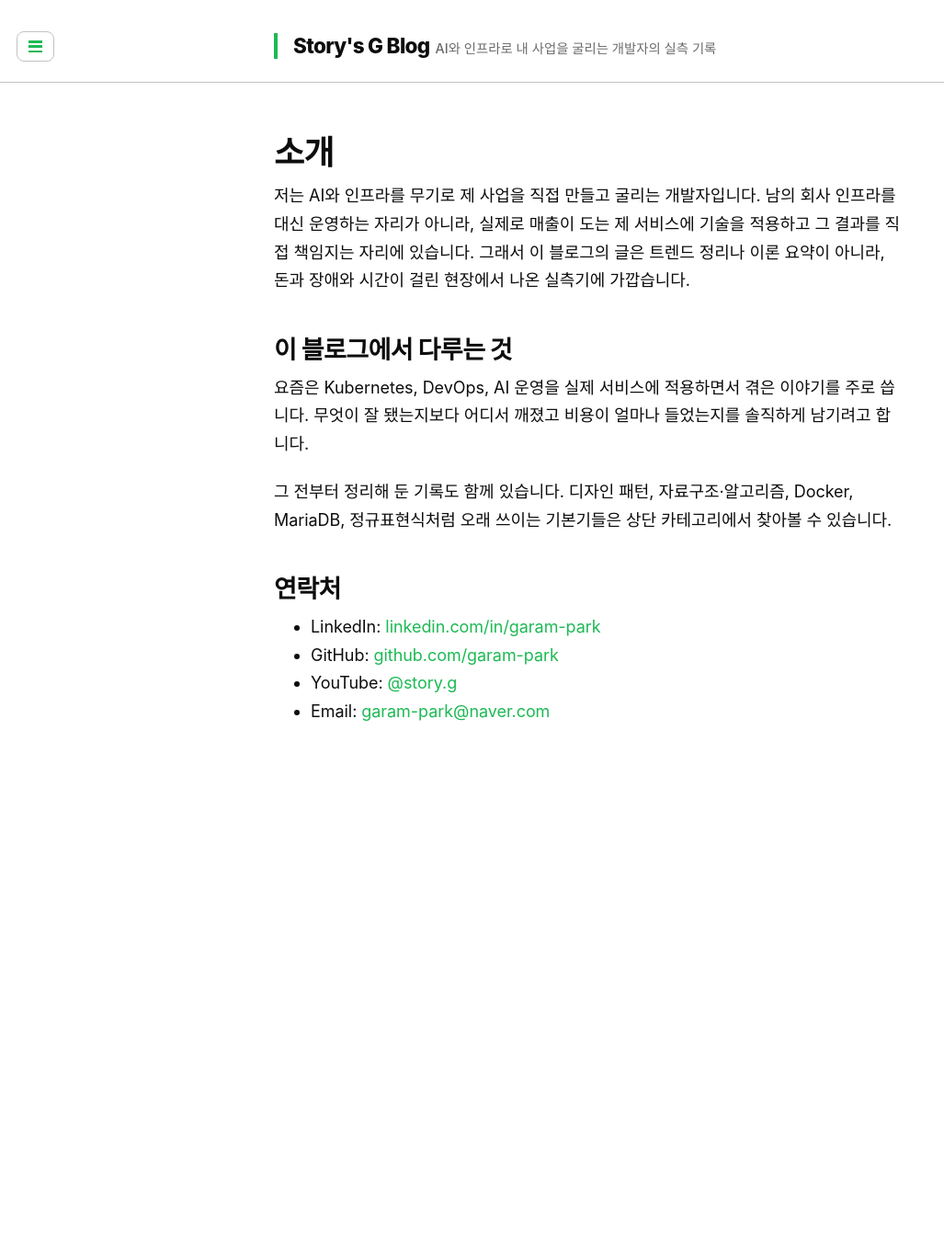
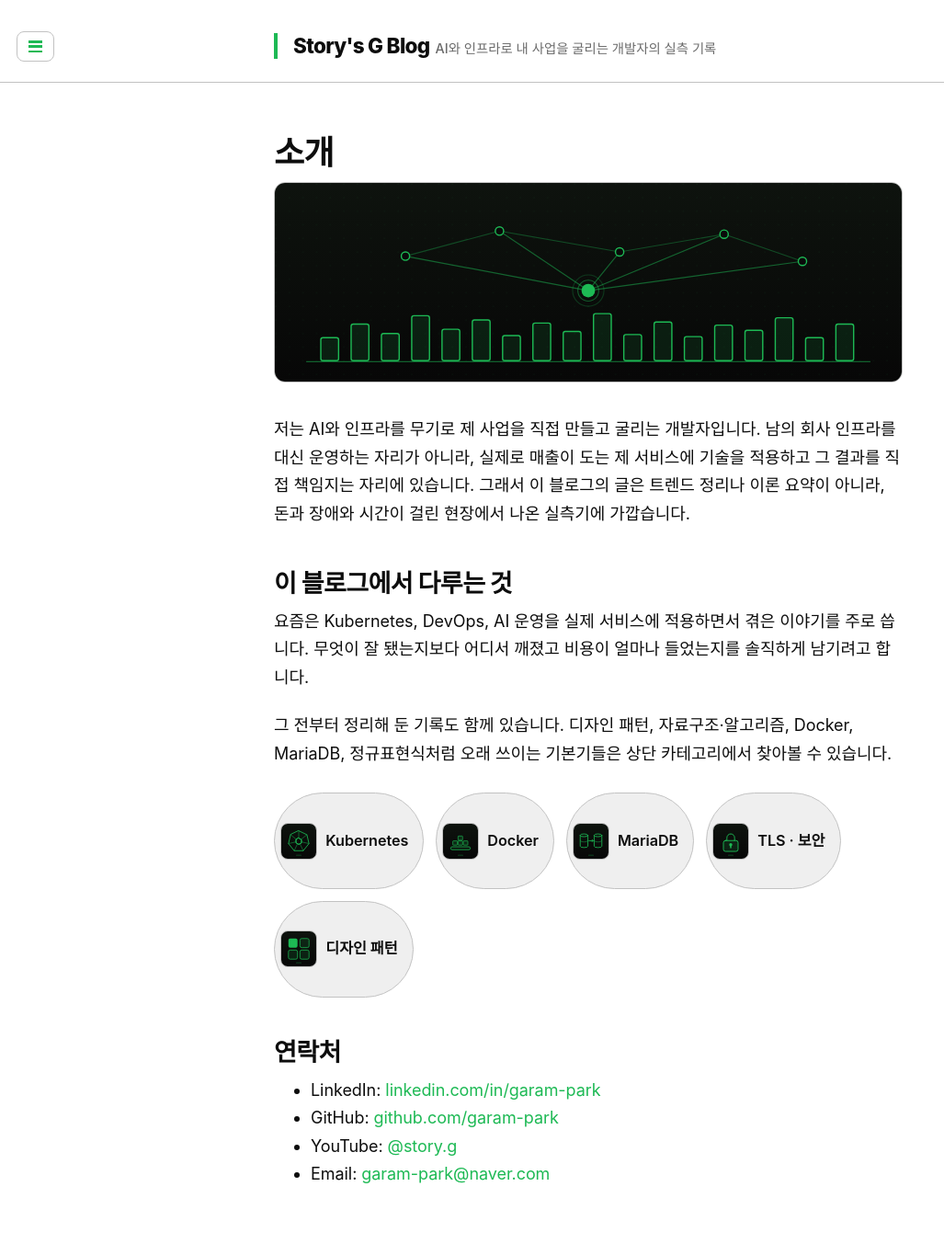
Before and after one commit to garam-park/garam-park.github.io, a Jekyll site: the page built from about.md, in a window 1280 px wide. Shown: the whole page at 92% size, without its empty margins (0-1027 px from the left). Built offline with Jekyll 4.4.1, drawn with Linux system fonts in a browser that asks for light colours; some web fonts are replaced; before the commit the page ends 900 px from its top, so only the background shows below that.

Commit message:
About 페이지에 히어로 배너와 주제 아이콘 칩 추가
텍스트만 있던 소개 페이지에 인프라·네트워크 허브 모티프의 벡터 히어로 배너를
상단에 넣고, '다루는 것' 섹션에 추천 카드 아이콘을 재사용한 주제 칩
(Kubernetes·Docker·MariaDB·TLS·디자인 패턴)을 추가해 정체성을 시각화.

```diff
--- a/about.md
+++ b/about.md
@@ -4,6 +4,8 @@ title: 소개
 permalink: /about/
 description: "AI와 인프라로 직접 사업을 만들고 굴리는 개발자의 블로그 소개. K8s·DevOps·AI 운영을 실서비스에 적용한 실측·실패·비용 기록을 다룹니다."
 ---
+
+<img class="about-hero" src="/images/about/hero.svg" alt="인프라와 네트워크 허브를 표현한 일러스트">
 
 저는 AI와 인프라를 무기로 제 사업을 직접 만들고 굴리는 개발자입니다. 남의 회사 인프라를 대신 운영하는 자리가 아니라, 실제로 매출이 도는 제 서비스에 기술을 적용하고 그 결과를 직접 책임지는 자리에 있습니다. 그래서 이 블로그의 글은 트렌드 정리나 이론 요약이 아니라, 돈과 장애와 시간이 걸린 현장에서 나온 실측기에 가깝습니다.
 
@@ -13,6 +15,14 @@ description: "AI와 인프라로 직접 사업을 만들고 굴리는 개발자
 
 그 전부터 정리해 둔 기록도 함께 있습니다. 디자인 패턴, 자료구조·알고리즘, Docker, MariaDB, 정규표현식처럼 오래 쓰이는 기본기들은 상단 카테고리에서 찾아볼 수 있습니다.
 
+<ul class="about-topics" aria-label="주로 다루는 주제">
+  <li><img src="/images/featured/kubernetes.svg" alt="" width="40" height="40"><span>Kubernetes</span></li>
+  <li><img src="/images/featured/docker.svg" alt="" width="40" height="40"><span>Docker</span></li>
+  <li><img src="/images/featured/mariadb-replication.svg" alt="" width="40" height="40"><span>MariaDB</span></li>
+  <li><img src="/images/featured/letsencrypt.svg" alt="" width="40" height="40"><span>TLS · 보안</span></li>
+  <li><img src="/images/featured/solid-srp.svg" alt="" width="40" height="40"><span>디자인 패턴</span></li>
+</ul>
+
 ## 연락처
 
 - LinkedIn: [linkedin.com/in/garam-park](https://www.linkedin.com/in/garam-park-7ab39793/)
--- a/public/css/modern.css
+++ b/public/css/modern.css
@@ -448,6 +448,44 @@ a.sidebar-nav-item:focus {
 }
 
 /* ----------------------------------------------------------------------------
+ * About 페이지 — 히어로 배너 + 주제 칩
+ * ------------------------------------------------------------------------- */
+.about-hero {
+  display: block;
+  width: 100%;
+  height: auto;
+  border: 1px solid var(--color-border);
+  border-radius: 12px;
+  margin: .5rem 0 2rem;
+}
+.about-topics {
+  list-style: none;
+  margin: 1.5rem 0;
+  padding: 0;
+  display: flex;
+  flex-wrap: wrap;
+  gap: .7rem;
+}
+.about-topics li {
+  display: flex;
+  align-items: center;
+  gap: .5rem;
+  margin: 0;
+  padding: .35rem .9rem .35rem .35rem;
+  background: var(--color-section);
+  border: 1px solid var(--color-border);
+  border-radius: 999px;
+  font-size: .9rem;
+  font-weight: 600;
+  color: var(--color-text);
+}
+.about-topics img {
+  width: 40px;
+  height: 40px;
+  border-radius: 8px;
+}
+
+/* ----------------------------------------------------------------------------
  * 포스트 목록 / 본문
  * ------------------------------------------------------------------------- */
 .page-title,
```
Also changed, not shown: images/about/hero.svg (added).
